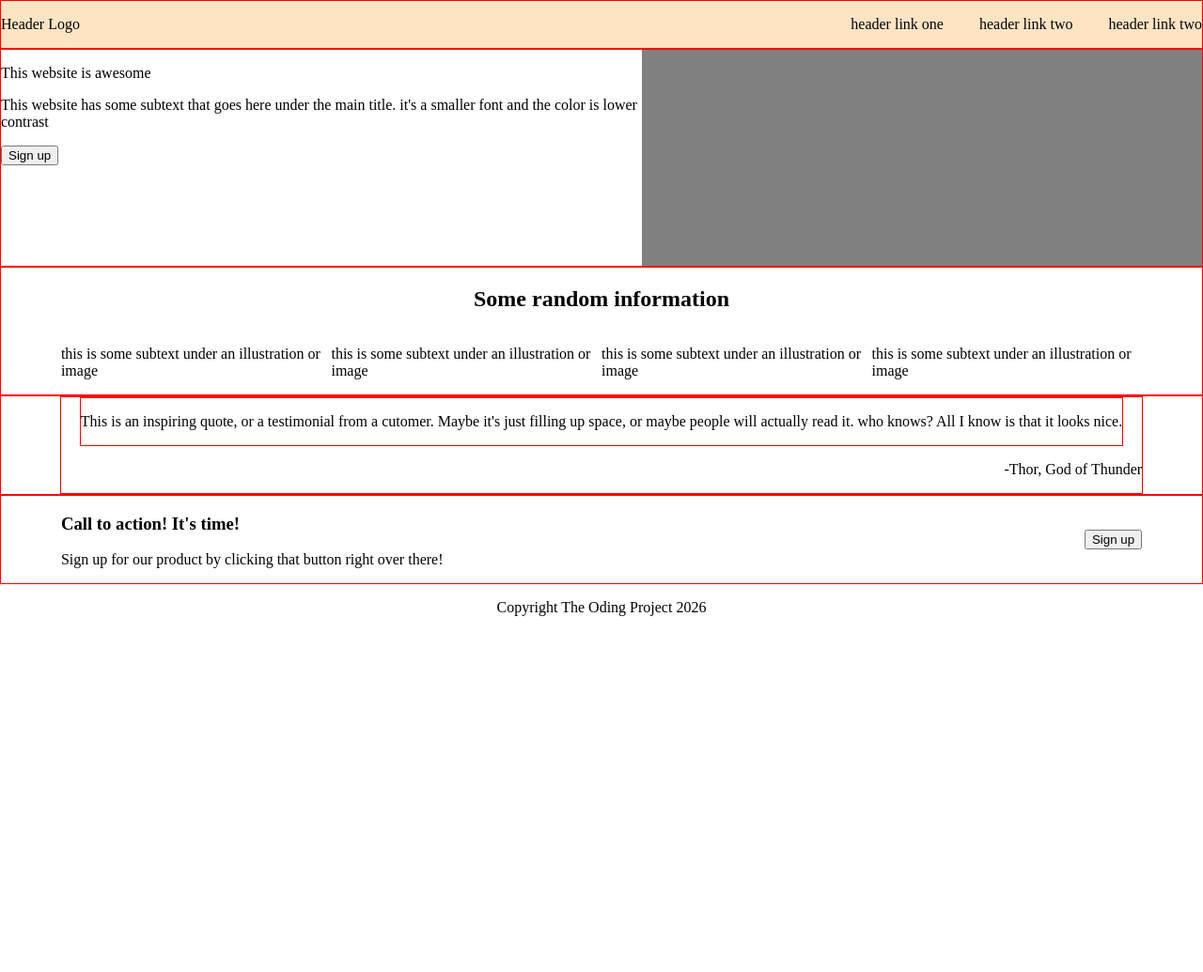
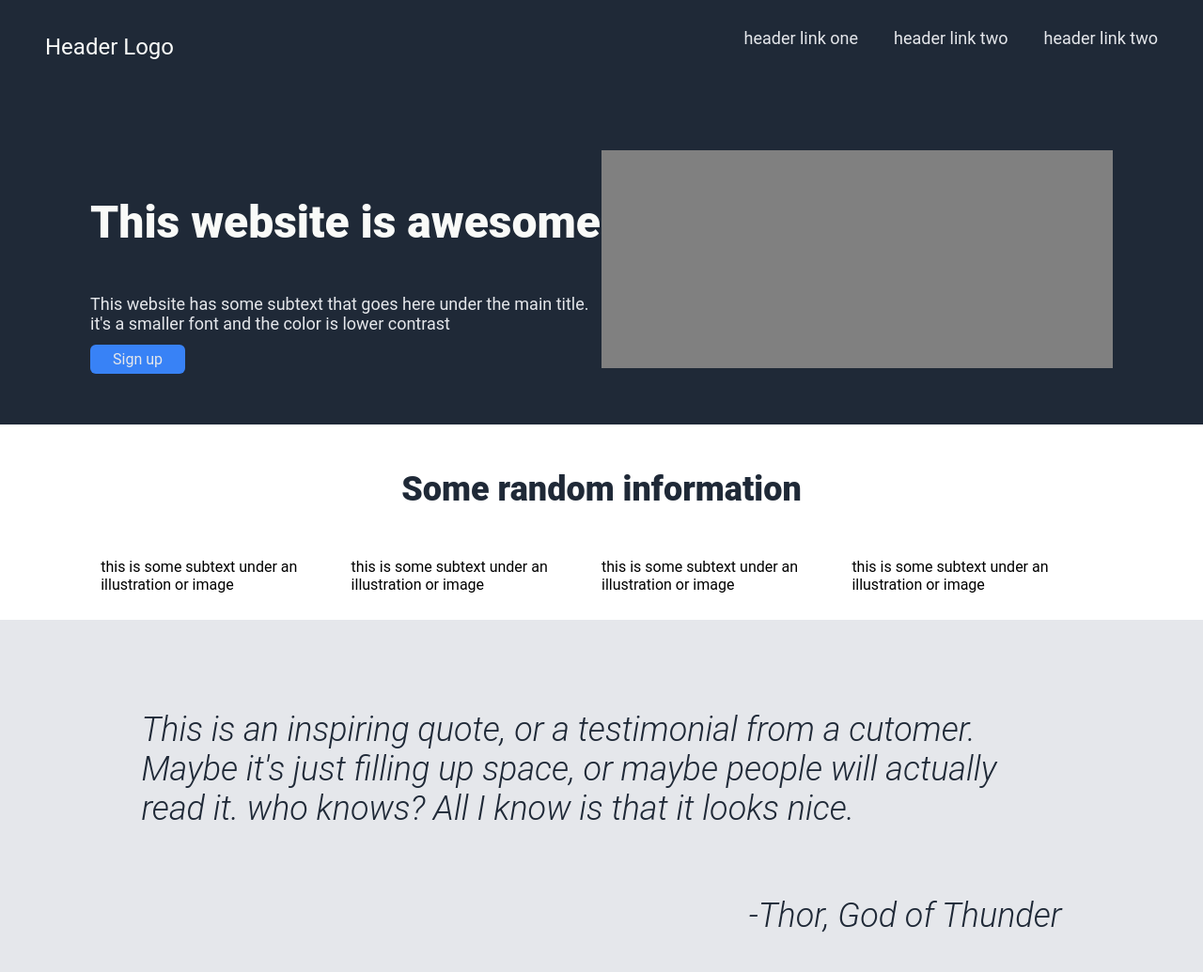
Before and after one commit to Mounir-ace/odin-landing-page, a plain HTML site: page index.html in a window 1280 px wide. Shown: the top 1035 px of the page at 94% size. Before the commit the page ends 800 px from the top, so only its background shows below. Drawn offline with Linux system fonts and the light colour scheme.

Commit message:
adding color, font style and padding

```diff
--- a/index.html
+++ b/index.html
@@ -19,15 +19,16 @@
                     <li><a href="#"></a>header link two</li>
                 </ul>
             </div>
+        </div>
     </header>
     <main>
-        <section>
+        <section class="hero">
             <div class="container">
                 <div class="hero-main">
                     <div>
                         <p class="main-text">This website is awesome</p>
-                        <p class="secondary-text">This website has some subtext that goes here under the main title. it's a smaller font and the color is lower contrast</p>
-                        <button>Sign up</button>
+                        <p class="sec-text">This website has some subtext that goes here under the main title. it's a smaller font and the color is lower contrast</p>
+                        <p class="button">Sign up</p>
                     </div>
                 </div>
                 <div class="hero-img">
@@ -38,7 +39,7 @@
         <section>
             <div class="info-container">
                 <div>
-                    <h2>Some random information</h2>
+                    <p class="info-h">Some random information</p>
                 </div>
                 <div class="info-items">
                     <div>
@@ -60,10 +61,10 @@
                 </div>
             </div>
         </section>
-        <section>
+        <section class="quote">
             <div class="container">
                 <div class="quote-container">
-                    <div class="quote">
+                    <div class="quote-p">
                         <p>
                             This is an inspiring quote, or a testimonial from a cutomer. Maybe it's just filling up space, or maybe people will actually read it. who knows? All I know is that it looks nice.
                         </p>
@@ -84,7 +85,7 @@
                         <p>Sign up for our product by clicking that button right over there!</p>
                     </div>
                     <div>
-                        <button>Sign up</button>
+                        <p class="cto-button">Sign up</p>
                     </div>
                 </div>
             </div>
--- a/style.css
+++ b/style.css
@@ -5,13 +5,27 @@ body {
     display: flex;
     flex-direction: column;
     align-items: center;
+    font-family: roboto;
 }
 
 header {
     width: 100%;
     display: flex;
     justify-content: center;
-    background-color: bisque;
+}
+
+header, .hero, footer {
+    background-color: #1F2937;
+}
+
+.logo {
+    font-size: 24px;
+    color: #F9FAF8;
+}
+
+.nav {
+    font-size: 18px;
+    color: #E5E7EB;
 }
 
 .nav ul {
@@ -28,15 +42,17 @@ header .container{
     display: flex;
     justify-content: space-between;
     width: 100%;
-    max-width: 1440px;
+    max-width: 1200px;
+    margin: 0;
 }
 
 .container {
     display: flex;
     justify-content: center;
     width: 100%;
-    max-width: 1440px;
-    border: 1px red solid;
+    max-width: 1200px;
+    padding: 12px 48px;
+    margin: 48px;
 }
 
 section{
@@ -44,7 +60,28 @@ section{
     justify-content: center;
 }
 
+.hero-main {
+    width: 50%;
+}
 
+.main-text {
+    font-size: 48px;
+    color: #F9FAF8;
+    font-weight: 900;
+}
+
+.sec-text {
+    font-size: 18px;
+    color: #E5E7EB;
+}
+
+.button {
+    color: #E5E7EB;
+    background-color: #3882F6;
+    display: inline;
+    padding: 6px 24px;
+    border-radius: 6px;
+}
 
 .hero-img {
     width: 50%;
@@ -58,12 +95,26 @@ section{
     flex-direction: column;
     align-items: center;
     max-width: 1440px;
-    border: 1px red solid;
+    padding: 12px 48px;
+}
+
+.info-h {
+    font-size: 36px;
+    color: #1F2937;
+    font-weight: 900;
 }
 
 .info-items {
     display: flex;
     width: 90%;
+}
+
+.quote {
+    background-color: #E5E7EB;
+    font-size: 36px;
+    color: #1F2937;
+    font-weight: 300;
+    font-style: italic;
 }
 
 .quote-container {
@@ -72,11 +123,6 @@ section{
     display: flex;
     flex-direction: column;
     align-items: center;
-    border: 1px red solid;
-}
-
-.quote {
-    border: 1px red solid;
 }
 
 .author {
@@ -85,8 +131,29 @@ section{
 
 .cto-container {
     width: 100%;
-    max-width: 90%;
+    padding: 32px 120px;
     display: flex;
     justify-content: space-between;
     align-items: center;
+    border-radius: 12px;
+    color: #F9FAF8;
+    background-color: #3882F6;
 }
+
+.cto-button {
+    color: #E5E7EB;
+    background-color: #3882F6;
+    display: inline;
+    padding: 6px 24px;
+    border-radius: 6px;
+    border: 2px white solid;
+}
+
+footer {
+    width: 100%;
+    padding: 32px 0px;
+    display: flex;
+    justify-content: center;
+    font-size: 24px;
+    color: #F9FAF8;
+}
```
